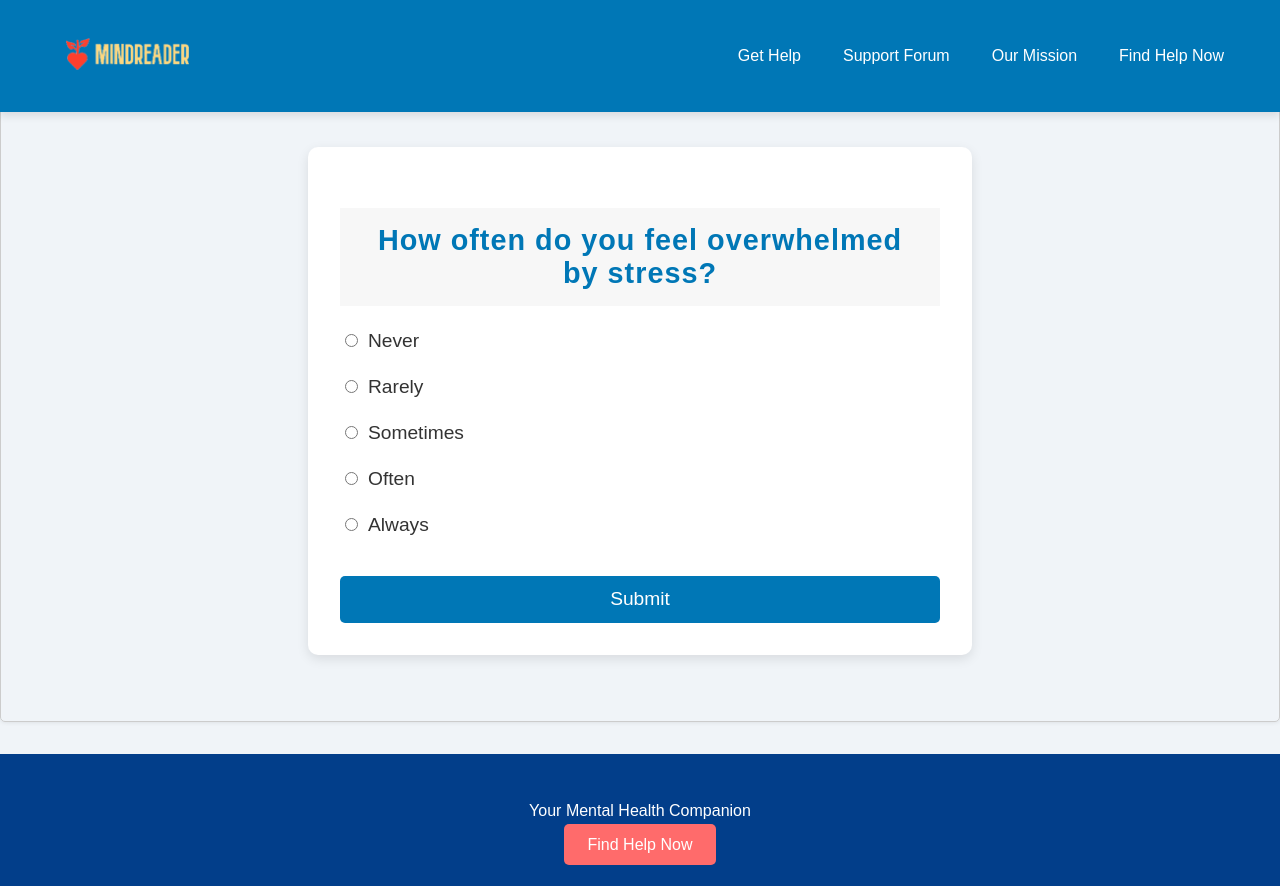
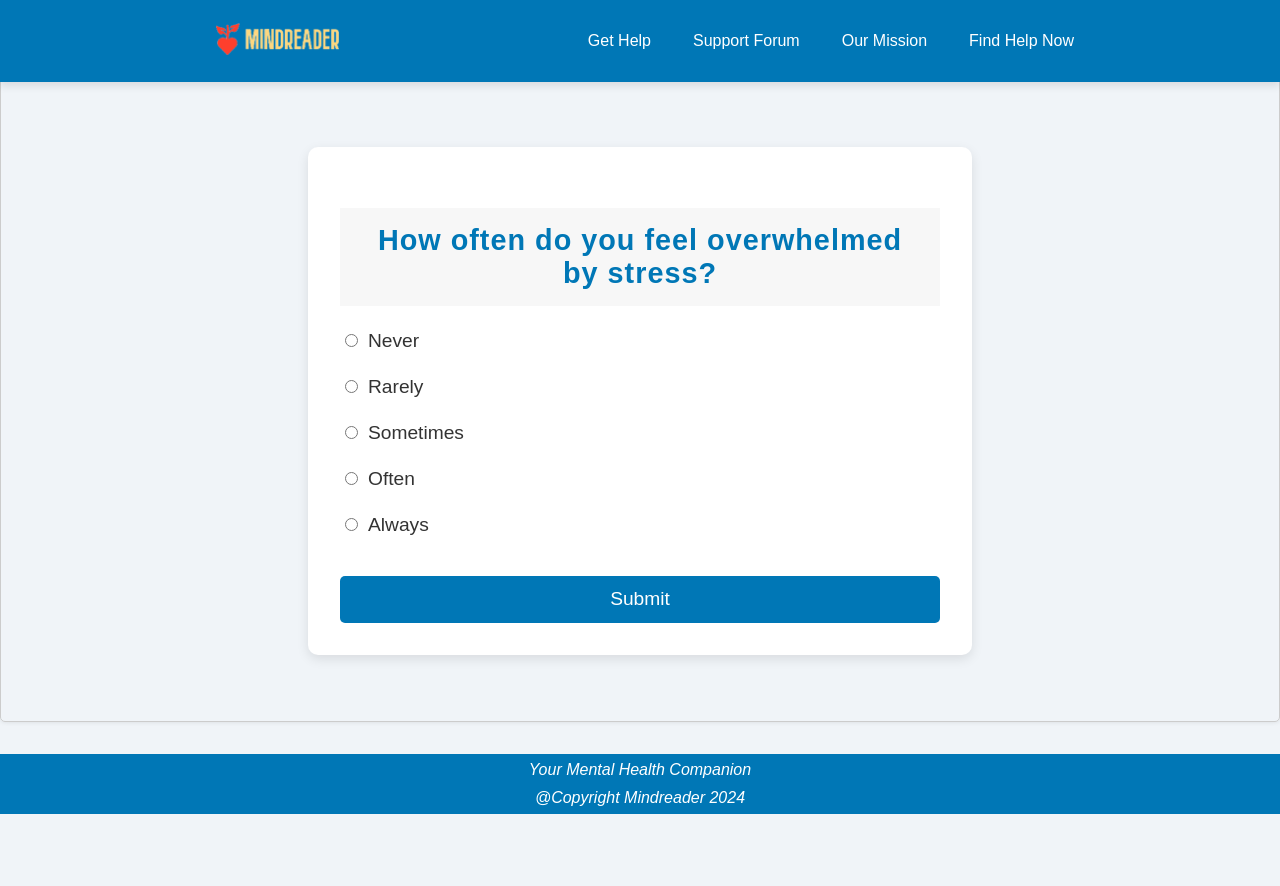
Before and after one commit to sisanjam/Capstone, a React (Create React App) app: page /Quiz1 in a window 1280 px wide. After the commit the page ends 814 px from the top, so only its background shows below. Built offline with nearby package versions, Linux system fonts and the light colour scheme.

Commit message:
header and footer css updated

```diff
--- a/src/assets/footer.css
+++ b/src/assets/footer.css
@@ -1,21 +1,17 @@
 /* Footer */
 .site-footer {
-  background-color: #023e8a; /* Darker blue for footer */
+  background-color: #0077b6; /* bright blue for footer */
   color: #fff;
   text-align: center;
-  padding: 2rem 0;
+  padding: 2px;
   margin-top: 2rem;
 }
 
-.footer-cta .btn-primary {
-  background-color: #ff6b6b; /* Soft red call-to-action button */
-  padding: 12px 24px;
-  border-radius: 5px;
+.footer{
+
   color: white;
-  text-decoration: none;
-  transition: background-color 0.3s ease;
+  font-style:italic;
+  padding: 5px 10px 5px;
+  text-align: center;
+  font-size: 16px;
 }
-
-.footer-cta .btn-primary:hover {
-  background-color: #d62828; /* Brighter hover effect */
-}
--- a/src/assets/header.css
+++ b/src/assets/header.css
@@ -15,9 +15,9 @@
   justify-content: space-between;
   align-items: center;
   padding: 0 2rem;
-  max-width: 1200px;
+  max-width: 900px;
   margin: 0 auto;
-  height: 80px;
+  height: 50px;
 }
 
 .navbar .logo img {
--- a/src/components/footer.js
+++ b/src/components/footer.js
@@ -6,10 +6,8 @@ import '../assets/footer.css'
 const Footer = () => {
   return (
     <footer className="site-footer">
-      <p>Your Mental Health Companion</p>
-      <div className="footer-cta">
-        <a href="#emergency" className="btn btn-primary">Find Help Now</a>
-      </div>
+      <div className="footer">Your Mental Health Companion</div>
+      <div className="footer">@Copyright Mindreader 2024</div>
     </footer>
   );
 };
--- a/src/pages/Forum.js
+++ b/src/pages/Forum.js
@@ -2,6 +2,7 @@ import { getFormSubmissionInfo } from "react-router-dom";
 import Header from "../components/header";
 import { Fragment } from "react";
 import Footer from "../components/footer";
+import Chatbot from "../components/Chatbot";
 
 export default function Forum()
 {
@@ -9,8 +10,10 @@ export default function Forum()
         <>
 
         <Header />
-        <h2> Welcome to our forum section</h2>
-
+        <div class="forum-embed">
+          <iframe src="https://mankind222.discussion.community/" frameborder="0" width="100%" height="600px"></iframe>
+      </div>
+        <Chatbot />
         <Footer />
 
 
```
